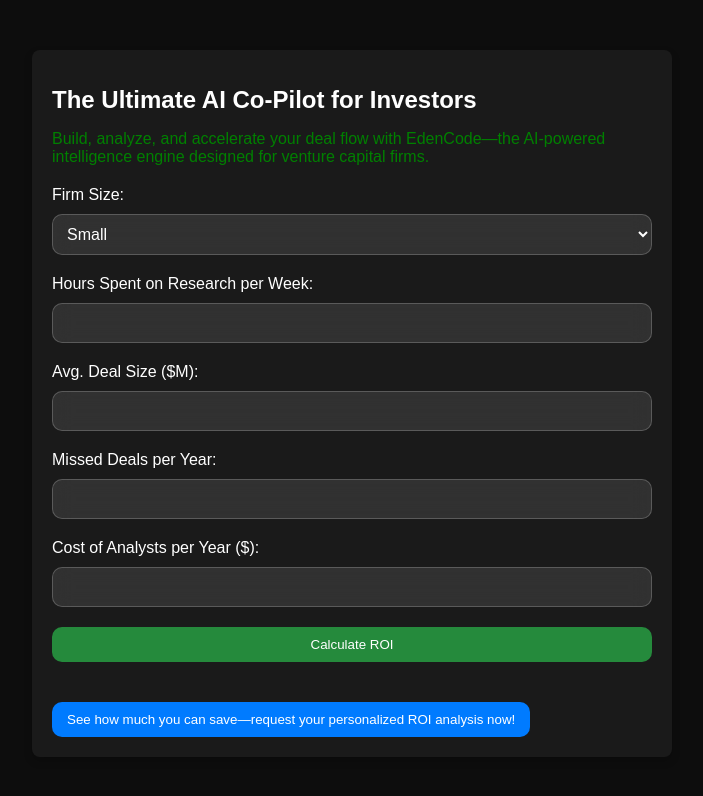
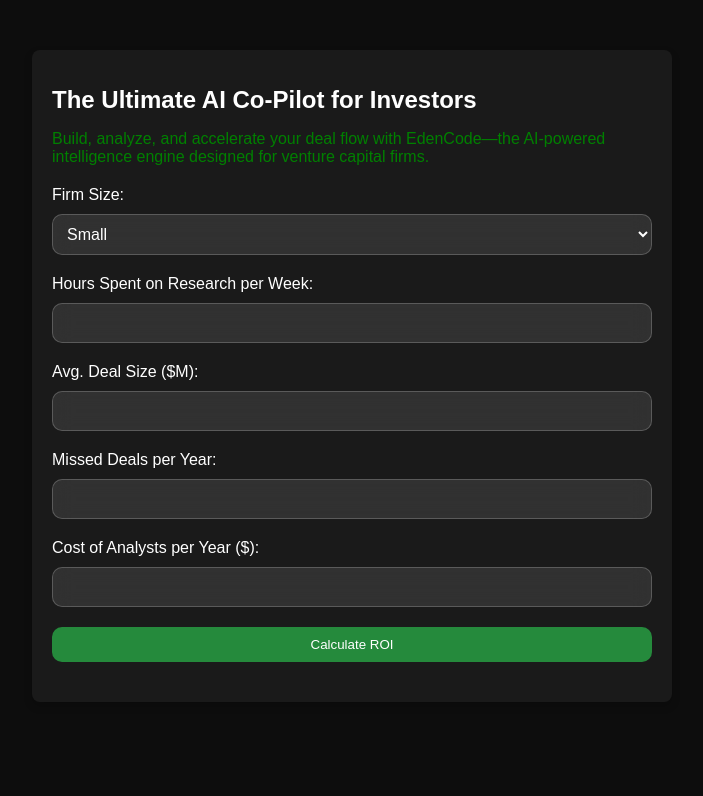
Before and after one commit to atomikai/roi-calculator-edencode, a website: page index.html in a window 1280 px wide. Shown: the whole page, without its empty margins (288-991 px from the left). Drawn offline with Linux system fonts and the light colour scheme; a web font is replaced by a local one.

Commit message:
Update index.html

```diff
--- a/index.html
+++ b/index.html
@@ -5,6 +5,7 @@
     <meta name="viewport" content="width=device-width, initial-scale=1.0">
     <title>ROI Calculator</title>
     <link rel="stylesheet" href="styles.css">
+    <link rel="icon" href="favicon.ico" type="image/x-icon">
 </head>
 <body>
     <div class="container">
@@ -42,7 +43,8 @@
             <p id="recovered-deals"></p>
         </div>
 
-        <button id="cta">See how much you can save—request your personalized ROI analysis now!</button>
+        <!-- Removed the CTA button -->
+        <!-- <button id="cta">See how much you can save—request your personalized ROI analysis now!</button> -->
     </div>
 
     <script src="script.js"></script>
```
